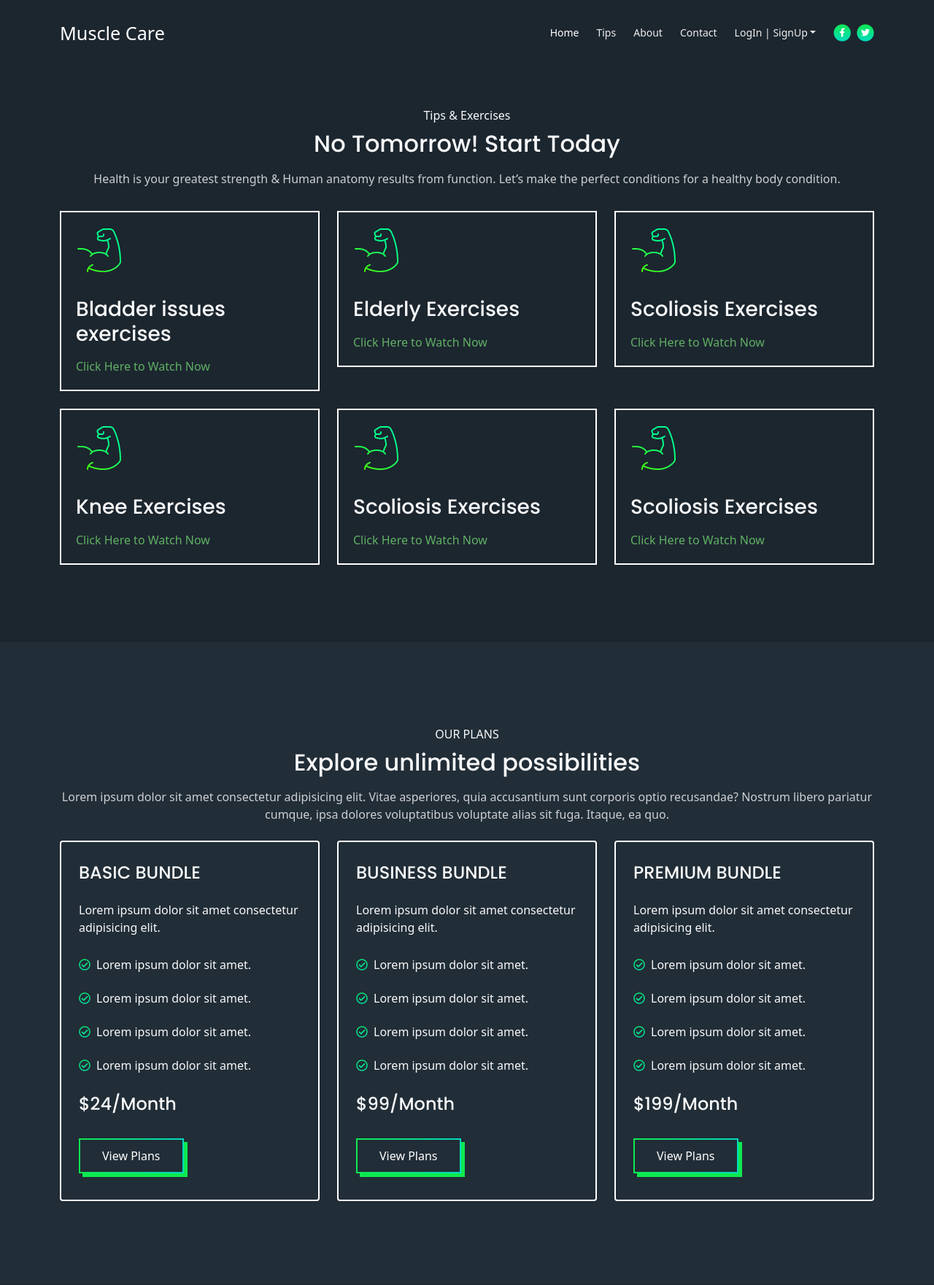
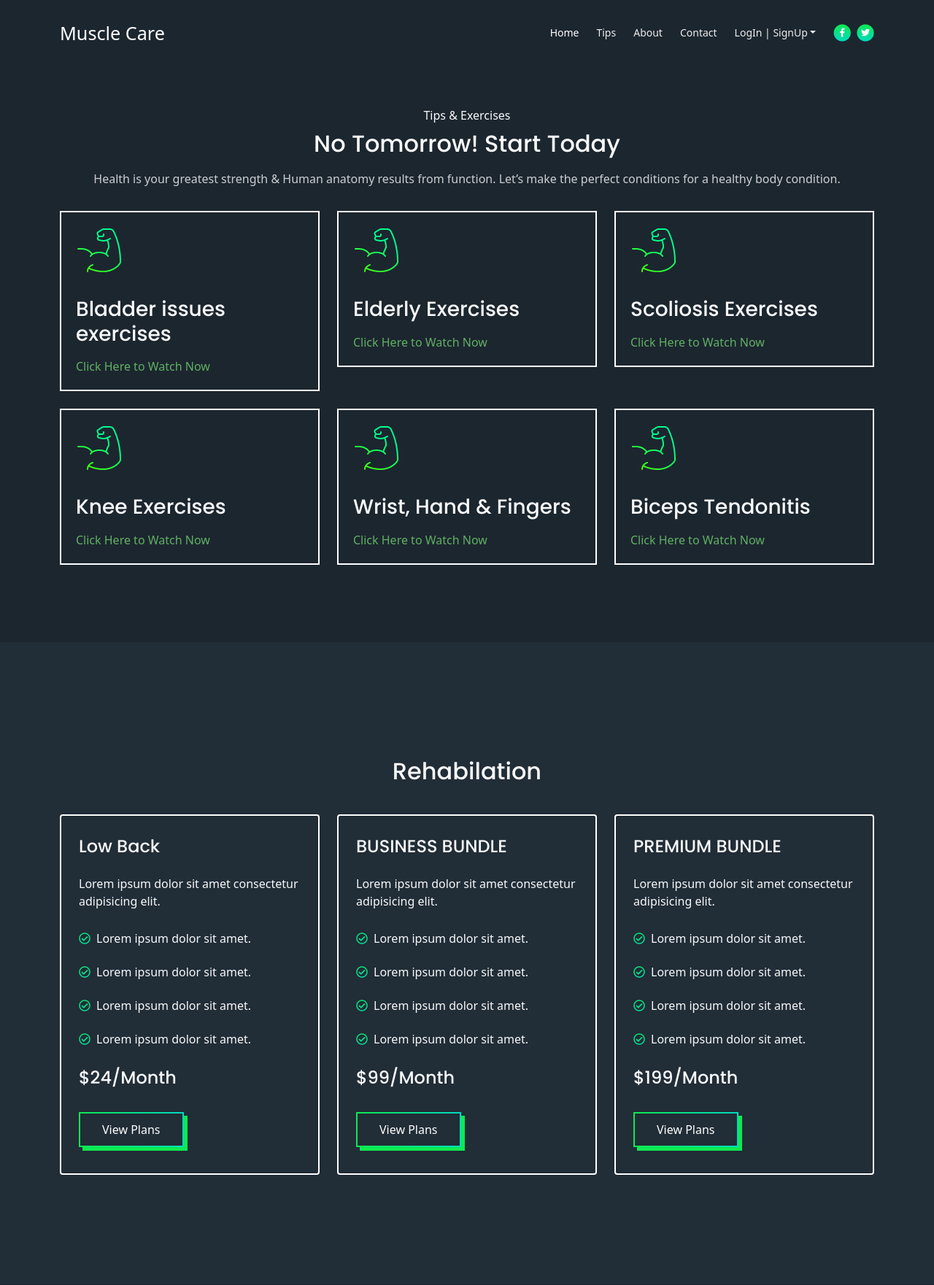
Before and after one commit to MarinaNasser/Physiotherapy-Department, a Flask app: page /myTips in a window 1280 px wide. Shown: the top 1761 px of the page at 73% size. Run offline with Flask 2, Linux system fonts and the light colour scheme; some libraries are stand-ins or nearby versions.

Commit message:
Update myTips.html

```diff
--- a/templates/myTips.html
+++ b/templates/myTips.html
@@ -43,15 +43,15 @@
                 <div class="col-lg-4">
                     <div class="card bg-transparent">
                       <img src="/static/assets/muscle.png" style="width: 4em" /><br>
-                      <h3 class="py-2">Scoliosis Exercises</h3>
-                      <p class="para-light" ><a style="color:rgb(114, 212, 114) ;" href="https://www.youtube.com/watch?v=wmk5Mvz4pe8"> Click Here to Watch Now</a></p>
+                      <h3 class="py-2"> Wrist, Hand & Fingers</h3>
+                      <p class="para-light" ><a style="color:rgb(114, 212, 114) ;" href="https://youtu.be/50j9-PQp5HU"> Click Here to Watch Now</a></p>
                     </div>
                 </div>
                 <div class="col-lg-4">
                     <div class="card bg-transparent">
                       <img src="/static/assets/muscle.png" style="width: 4em" /><br>
-                      <h3 class="py-2">Scoliosis Exercises</h3>
-                      <p class="para-light" ><a style="color:rgb(114, 212, 114) ;" href="https://www.youtube.com/watch?v=wmk5Mvz4pe8"> Click Here to Watch Now</a></p>
+                      <h3 class="py-2">Biceps Tendonitis</h3>
+                      <p class="para-light" ><a style="color:rgb(114, 212, 114) ;" href="https://youtu.be/M9-yNm0NpVc"> Click Here to Watch Now</a></p>
                     </div>
                 </div>
             </div> <!-- end of row -->
@@ -68,19 +68,15 @@
     <section class="plans d-flex align-items-center py-5" id="plans">
         <div class="container text-light">
           <div class="text-center pb-4">
-            <p>OUR PLANS</p>
-            <h2 class="py-2">Explore unlimited possibilities</h2>
+            <p></p>
+            <h2 class="py-2">Rehabilation</h2>
             <p class="para-light">
-              Lorem ipsum dolor sit amet consectetur adipisicing elit. Vitae
-              asperiores, quia accusantium sunt corporis optio recusandae? Nostrum
-              libero pariatur cumque, ipsa dolores voluptatibus voluptate alias
-              sit fuga. Itaque, ea quo.
             </p>
           </div>
           <div class="row gy-4" data-aos="zoom-in">
             <div class="col-lg-4">
               <div class="card bg-transparent px-4">
-                <h4 class="py-2">BASIC BUNDLE</h4>
+                <h4 class="py-2">Low Back</h4>
                 <p class="py-3">
                   Lorem ipsum dolor sit amet consectetur adipisicing elit.
                 </p>
```
